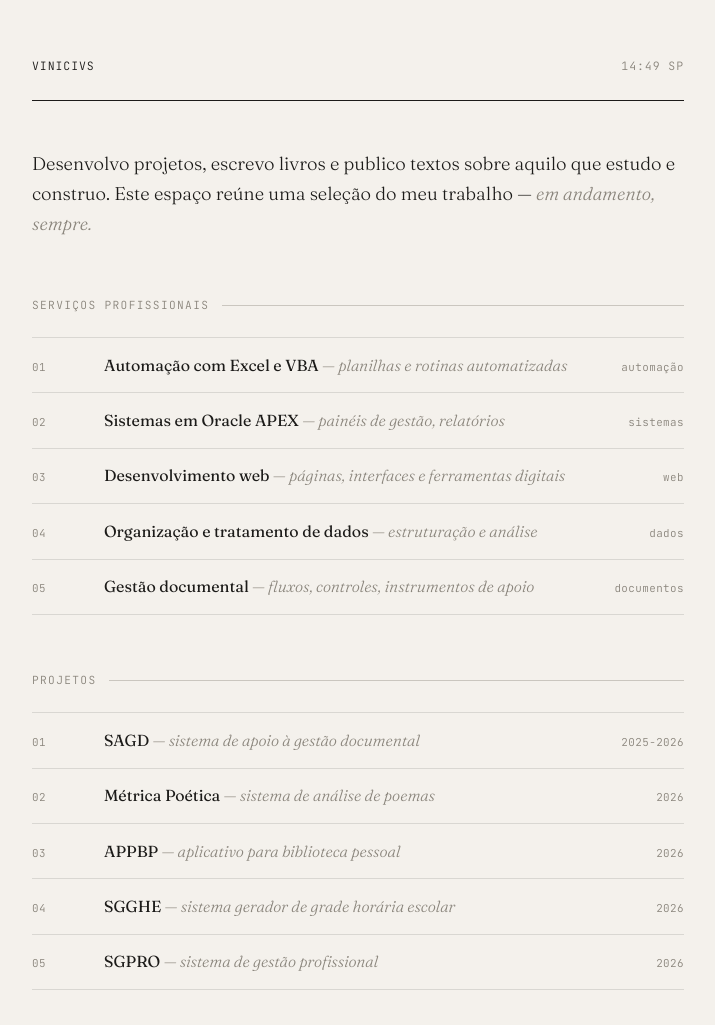
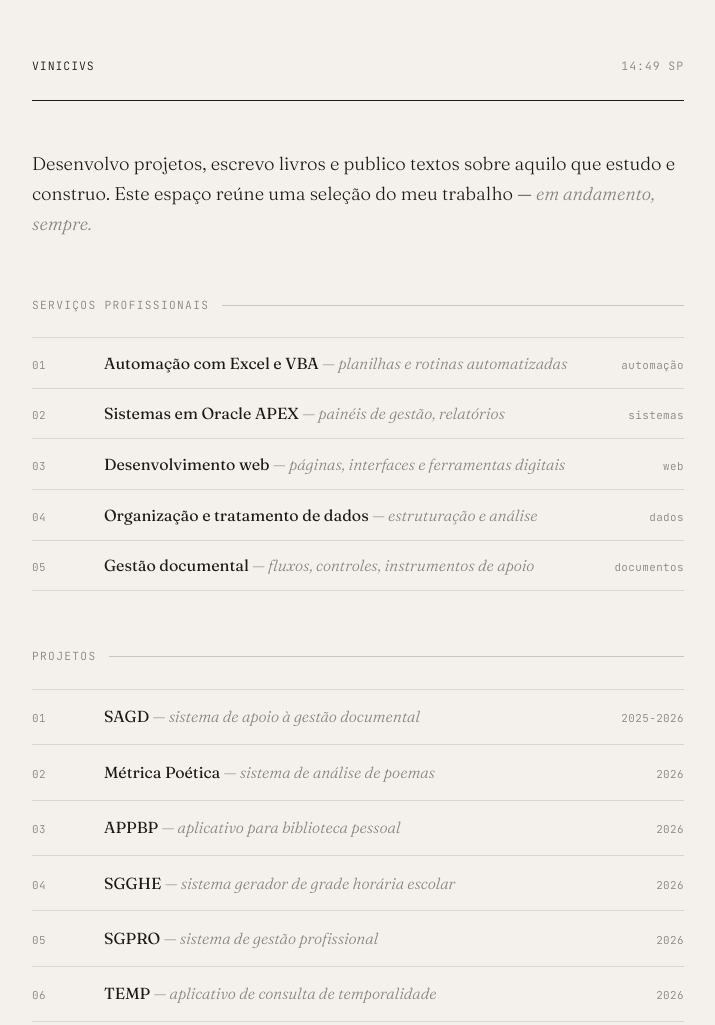
Before and after one commit to videsouza/site, a plain HTML site: page index.html in a window 1280 px wide. Shown: the top 1025 px of the page, without its empty margins (282-997 px from the left). Drawn offline with Linux system fonts and the light colour scheme.

Commit message:
Update index.html

```diff
--- a/index.html
+++ b/index.html
@@ -15,11 +15,11 @@
 <main id="topo">
 <p class="intro">Desenvolvo projetos, escrevo livros e publico textos sobre aquilo que estudo e construo. Este espaço reúne uma seleção do meu trabalho — <em>em andamento, sempre.</em></p>
 <section><div class="section-head">Serviços profissionais</div><ul class="entries">
-<li class="entry"><span class="num">01</span><a href="servicos.html"><span class="title">Automação com Excel e VBA <em>— planilhas e rotinas automatizadas</em></span></a><span class="meta">automação</span></li>
-<li class="entry"><span class="num">02</span><a href="servicos.html"><span class="title">Sistemas em Oracle APEX <em>— painéis de gestão, relatórios</em></span></a><span class="meta">sistemas</span></li>
-<li class="entry"><span class="num">03</span><a href="servicos.html"><span class="title">Desenvolvimento web <em>— páginas, interfaces e ferramentas digitais</em></span></a><span class="meta">web</span></li>
-<li class="entry"><span class="num">04</span><a href="servicos.html"><span class="title">Organização e tratamento de dados <em>— estruturação e análise</em></span></a><span class="meta">dados</span></li>
-<li class="entry"><span class="num">05</span><a href="servicos.html"><span class="title">Gestão documental <em>— fluxos, controles, instrumentos de apoio</em></span></a><span class="meta">documentos</span></li>
+<li class="entry"><span class="num">01</span><span class="title">Automação com Excel e VBA <em>— planilhas e rotinas automatizadas</em></span></a><span class="meta">automação</span></li>
+<li class="entry"><span class="num">02</span><span class="title">Sistemas em Oracle APEX <em>— painéis de gestão, relatórios</em></span></a><span class="meta">sistemas</span></li>
+<li class="entry"><span class="num">03</span><span class="title">Desenvolvimento web <em>— páginas, interfaces e ferramentas digitais</em></span></a><span class="meta">web</span></li>
+<li class="entry"><span class="num">04</span><span class="title">Organização e tratamento de dados <em>— estruturação e análise</em></span></a><span class="meta">dados</span></li>
+<li class="entry"><span class="num">05</span><span class="title">Gestão documental <em>— fluxos, controles, instrumentos de apoio</em></span></a><span class="meta">documentos</span></li>
 </ul></section>
 <section><div class="section-head">Projetos</div><ul class="entries">
 <li class="entry"><span class="num">01</span><a href="projeto1.html"><span class="title">SAGD <em>— sistema de apoio à gestão documental</em></span></a><span class="meta">2025-2026</span></li>
@@ -27,6 +27,7 @@
   <li class="entry"><span class="num">03</span><a href="projeto3.html"><span class="title">APPBP <em>— aplicativo para biblioteca pessoal</em></span></a><span class="meta">2026</span></li>
   <li class="entry"><span class="num">04</span><a href="projeto4.html"><span class="title">SGGHE <em>— sistema gerador de grade horária escolar</em></span></a><span class="meta">2026</span></li>
   <li class="entry"><span class="num">05</span><a href="projeto5.html"><span class="title">SGPRO <em>— sistema de gestão profissional</em></span></a><span class="meta">2026</span></li>
+    <li class="entry"><span class="num">06</span><a href="projeto6.html"><span class="title">TEMP <em>— aplicativo de consulta de temporalidade</em></span></a><span class="meta">2026</span></li>
 </ul></section>
 <section><div class="section-head">Livros</div><ul class="entries">
 <li class="entry"><span class="num">01</span><a href="livro1.html"><span class="title">Os limites lógicos da computação</span></a><span class="meta">2026</span></li>
```
